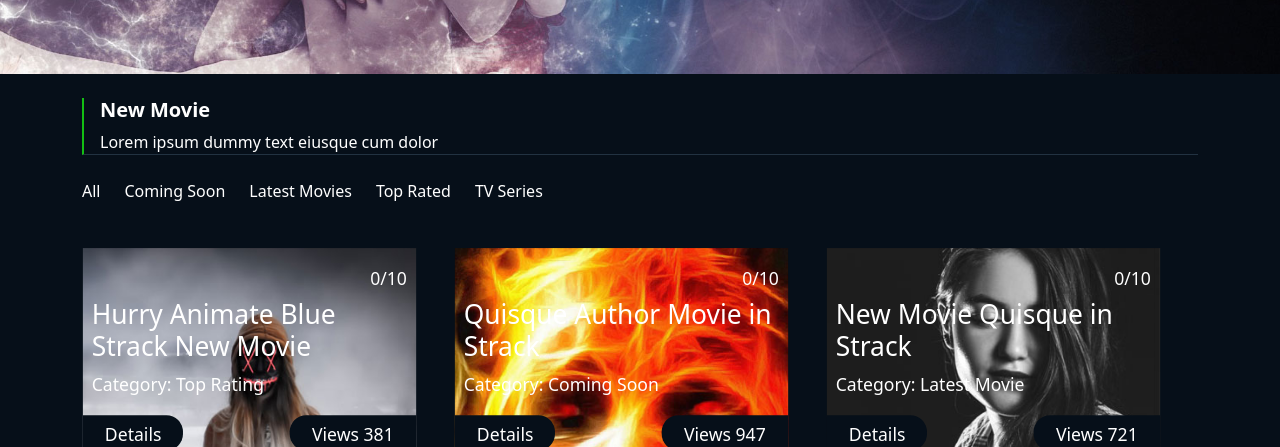
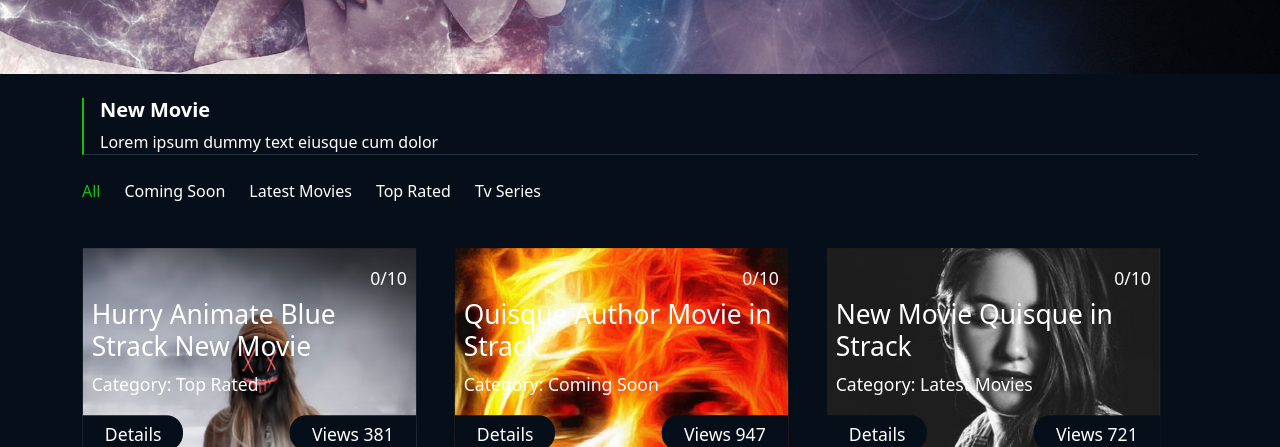
Before and after one commit to marikadiblasio/proj-html-vuejs, a Vue app: page / in a window 1280 px wide. Shown: the part 2000-2447 px from the top of the page. Built offline with nearby package versions, Linux system fonts and the light colour scheme; a web font is replaced by a local one.

Commit message:
add categoryNavContent in NewMovieSelect and different color to selected category

```diff
--- /dev/null
+++ b/src/components/CategoryNav.vue
@@ -0,0 +1,23 @@
+<template>
+        <li :key="i"  class="pe-4" @click.prevent="$emit('doSearch', i, cat.cat)">
+            <a :class="currentI === i ? 'my-contrast' : ''" href="#"> {{ cat.cat }} </a>
+        </li>
+</template>
+<script>
+    import { store } from '../data/store';
+    export default {
+        name: 'CategoryNav',
+        props:['cat', 'i', 'currentI'],
+        data(){
+            return{
+                store,
+            }
+        },
+        mounted(){
+        }
+    }
+</script>
+
+<style lang="scss" scoped>
+
+</style>
--- a/src/components/HeaderComponent.vue
+++ b/src/components/HeaderComponent.vue
@@ -1,6 +1,6 @@
 <template>
     <header class="py-4">
-        <div class="container d-flex  align-items-center justify-content-between pt-2 top-header">
+        <div id="top" class="container d-flex  align-items-center justify-content-between pt-2 top-header">
             <div class="d-flex align-items-center">
                 <i class="fa-regular pe-2 fa-envelope"></i>
                 <span>Superhit Top Movie </span>
@@ -55,7 +55,7 @@
                 <p>Lorem ispum is simpl dummy text of the printing and typesetting industrioy. Lorem ipsum hes been the industry standerd dummy text ever since the 1500s, when an unknown</p>
                 <button class="btn rounded-5">Read more</button>
             </div>
-            <div class="extra ms-auto me-4"><i class="fa-solid fa-angle-up"></i></div>
+            <div class="extra ms-auto me-4"><a href="#top"><i class="fa-solid fa-angle-up"></i></a></div>
         </div>
     </header>
 </template>
--- a/src/components/MoviePlaylist.vue
+++ b/src/components/MoviePlaylist.vue
@@ -23,7 +23,7 @@
                 <div class="playlist-bar p-3">
                     <div>
                         <h6>New Movie</h6>
-                        <span>Plying24</span>
+                        <span>Plying {{ playMovie.length }}</span>
                     </div>
                     <div class="playlist-container py-2">
                         <div v-for="show in playMovie" class="d-flex py-2 align-items-center">
--- a/src/components/NewMovieSelect.vue
+++ b/src/components/NewMovieSelect.vue
@@ -3,40 +3,60 @@
             <div class="container">
                 <TitleComponent title="New Movie" subtitle="Lorem ipsum dummy text eiusque cum dolor"/>
                 <ul class="d-flex list-unstyled pb-5">
-                    <li @click="cip = this.store.shows.map(show => show)" class="pe-4"><a href="#">All</a></li>
-                    <li @click="cip = selectCategory('Coming Soon')" class="pe-4"><a href="#">Coming Soon</a></li>
-                    <li @click="cip = selectCategory('Latest Movie')" class="pe-4"><a href="#">Latest Movies</a></li>
-                    <li @click="cip = selectCategory('Top Rating')" class="pe-4"><a href="#">Top Rated</a></li>
-                    <li @click="cip = selectCategory('Tv Series')" class="pe-4"><a href="#">TV Series</a></li>
+                    <li @doSearch="selectCategory" is="vue:category-nav" v-for="(cat, i) in categories" :currentI="currentI" :cat="cat" :i="i"></li>
                 </ul>
                 <div class="d-flex flex-wrap pb-4">
-                    <CardComponent v-for="(show, index) in this.cip" :rounded="false" :show="show" :index="index" :key="show.id"/>
+                    <CardComponent v-for="(show, index) in this.selections" :rounded="false" :show="show" :index="index" :key="show.id"/>
                 </div>
             </div>
         </section>
 </template>
 
 <script>
+
     import { store } from '../data/store';
     import TitleComponent from './TitleComponent.vue';
     import CardComponent from './CardComponent.vue';
+    import CategoryNav from './CategoryNav.vue';
     export default {
         name: 'NewMovieSelect',
         components: {
             TitleComponent,
-            CardComponent
+            CardComponent,
+            CategoryNav
         },
         data(){
             return{
                 store,
-                cip: store.shows.map(show => show),
+                selections: store.shows.map(show => show),
+                categories: [
+                    {
+                        cat: 'All',
+                    },
+                    {
+                        cat: 'Coming Soon',
+                    },
+                    {
+                        cat: 'Latest Movies',
+                    },
+                    {
+                        cat: 'Top Rated',
+                    },
+                    {
+                        cat: 'Tv Series',
+                    },
+                ],
+                currentI: 0
             }
         },
         methods: {
-            selectCategory(category){
-                this.cip = this.store.shows.map(show => show).filter((show) => show.category === category);
-                console.log(this.cip);
-                return this.cip
+            selectCategory(i, category){
+                this.currentI = i;
+                this.selections = this.store.shows.map(show => show).filter((show) => {
+                    if(show.category === category || category === 'All' || category === ''){
+                        return true
+                    }
+                });
             }
         }
     }
--- a/src/data/store.js
+++ b/src/data/store.js
@@ -6,7 +6,7 @@ export const store = reactive({
             image: '/imgs/assets/1.jpg',
             squareImage: '/imgs/assets/1-234x300.jpg',
             title: 'Hurry Animate Blue Strack New Movie',
-            category:'Top Rating',
+            category:'Top Rated',
             voto: 0,
             views: 381,
             comments: 0,
@@ -32,7 +32,7 @@ export const store = reactive({
             image: '/imgs/assets/5.jpg',
             squareImage: '/imgs/assets/5-100x100.jpg',
             title: 'New Movie Quisque in Strack',
-            category:'Latest Movie',
+            category:'Latest Movies',
             voto: 0,
             views: 721,
             comments: 0,
@@ -98,7 +98,7 @@ export const store = reactive({
             image: '/imgs/assets/3-2.jpg',
             squareImage: '/imgs/assets/3-222x300.jpg',
             title: 'Quisque in Strack New Movie',
-            category:'Top Rating',
+            category:'Top Rated',
             voto: 0,
             views: 339,
             comments: 0,
```
